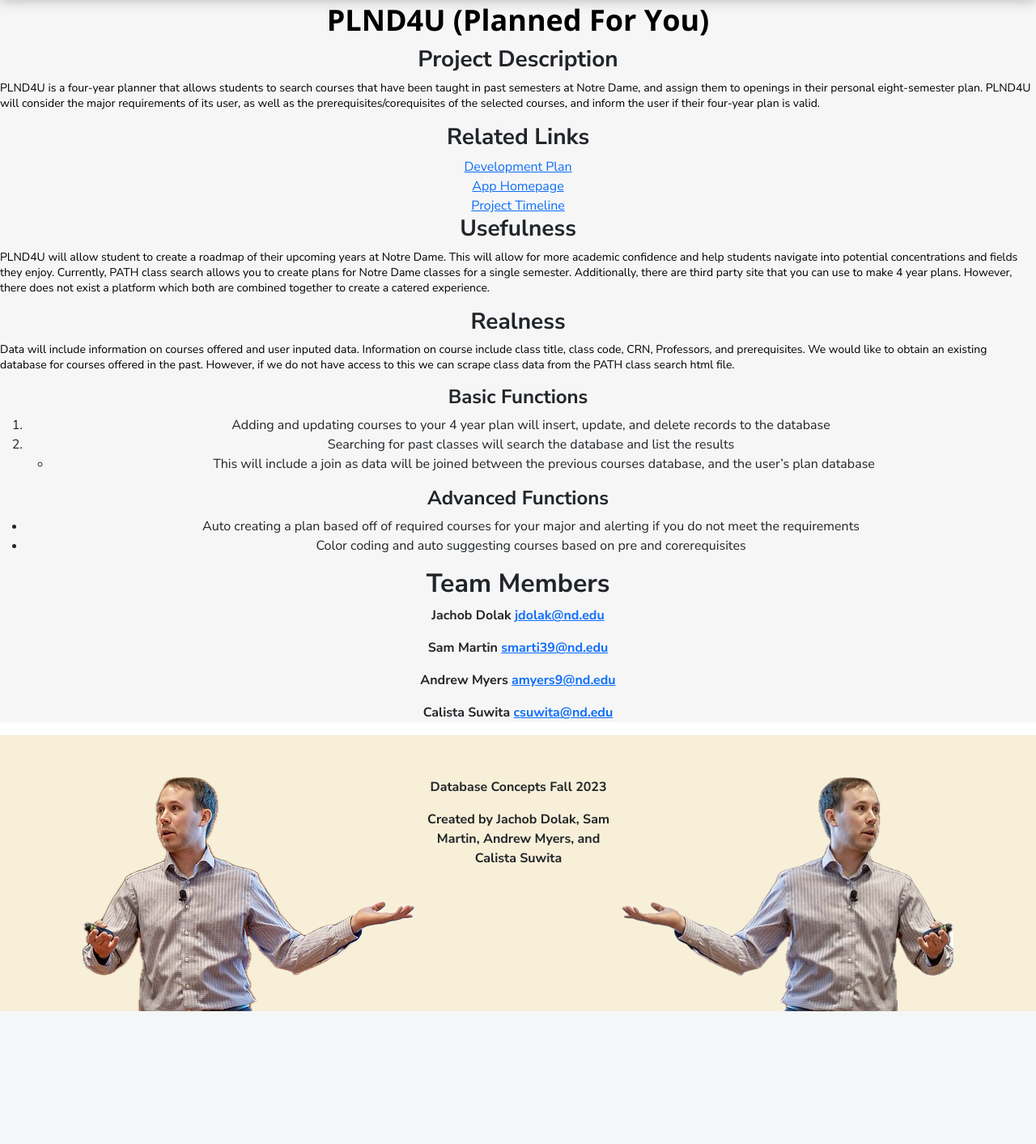
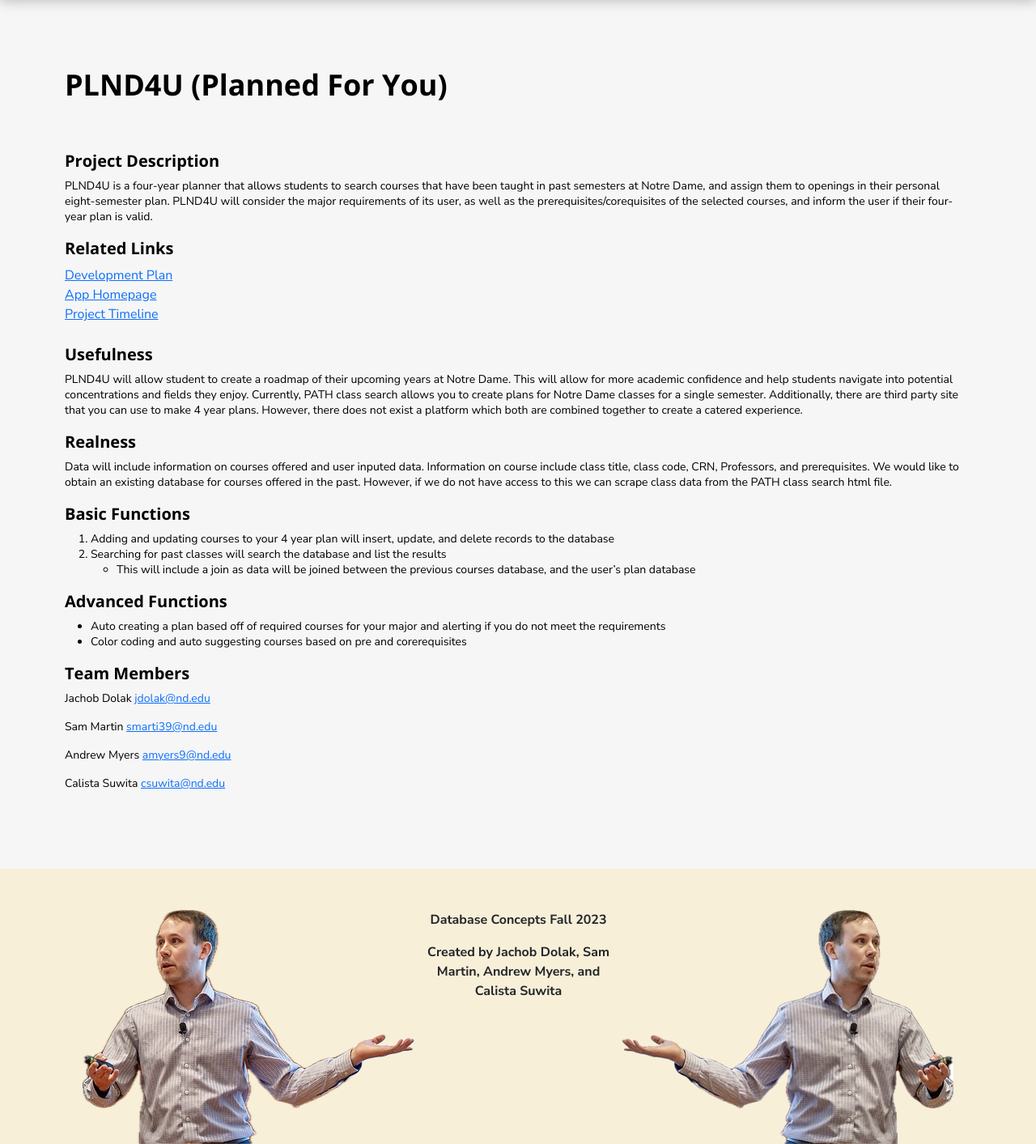
Before and after one commit to jdolak/plnd4u, a Flask app: page /about in a window 1280 px wide. Shown: the part 88-1501 px from the top of the page at 81% size. Before the commit the page ends 1337 px from the top, so only its background shows below. Run offline with Flask 3, Linux system fonts and the light colour scheme; parts of the project's set-up code (start-up, migrations or seed data) failed here and were passed over.

Commit message:
about page edits

```diff
--- a/static/css/styles.css
+++ b/static/css/styles.css
@@ -154,10 +154,22 @@
 
 .about-container {
     gap: 24px;
+    align-items: flex-start;
+    padding: 80px;
+    text-align: left;
 }
 
 .about-container-2 {
     gap: 16px;
+}
+
+.team-members {
+    color: black;
+    font-family: Nunito Sans;
+    font-size: 14px;
+    font-style: normal;
+    font-weight: 400;
+    line-height: normal;
 }
 
 /* Register */
--- a/templates/about.html
+++ b/templates/about.html
@@ -6,10 +6,13 @@
 
     <section class="page-section">
         <div class="about-container">
-            <h1  class="page-heading" id="plnd4u-planned-for-you">PLND4U (Planned For You)</h1>
+            <h1 class="page-heading" id="plnd4u-planned-for-you">PLND4U (Planned For You)</h1>
+
+            <br>
+            <br>
 
             <div class="about-container-2">
-                <h3 id="project-description">Project Description</h3>
+                <h3 class="class-heading" id="project-description">Project Description</h3>
 
                 <p class="normal-text">PLND4U is a four-year planner that allows students to search courses
                 that have been taught in past semesters at Notre Dame, and assign them
@@ -21,14 +24,15 @@
 
 
             <div class="about-container-2">
-                <h3 id="Related Links">Related Links</h3>
+                <h3 class="class-heading" id="Related Links">Related Links</h3>
                 <a href="/devplan">Development Plan</a> <br>
                 <a href="/home">App Homepage</a> <br>
                 <a href="https://github.com/users/jdolak/projects/2">Project Timeline</a>
             </div>
+            <br>
 
             <div class="about-container-2">
-                <h3 id="usefulness">Usefulness</h3>
+                <h3 class="class-heading" id="usefulness">Usefulness</h3>
 
                 <p class="normal-text">PLND4U will allow student to create a roadmap of their upcoming years
                 at Notre Dame. This will allow for more academic confidence and help
@@ -41,7 +45,7 @@
             </div>
 
             <div class="about-container-2">
-                <h3 id="realness">Realness</h3>
+                <h3  class="class-heading" id="realness">Realness</h3>
 
                 <p class="normal-text">Data will include information on courses offered and user inputed
                 data. Information on course include class title, class code, CRN,
@@ -52,41 +56,40 @@
             </div>
 
             <div class="about-container-2">
-                <h4 id="basic-functions">Basic Functions</h4>
+                <h2 class="class-heading" id="basic-functions">Basic Functions</h4>
 
                 <ol type="1">
-                <li>Adding and updating courses to your 4 year plan will insert, update,
+                <li class="normal-text">Adding and updating courses to your 4 year plan will insert, update,
                 and delete records to the database</li>
-                <li>Searching for past classes will search the database and list the
+                <li class="normal-text">Searching for past classes will search the database and list the
                 results
                 <ul>
-                <li>This will include a join as data will be joined between the previous
+                <li class="normal-text">This will include a join as data will be joined between the previous
                 courses database, and the user’s plan database</li>
                 </ul></li>
                 </ol>
 
-                <h4 id="advanced-functions">Advanced Functions</h4>
+                <h4 class="class-heading" id="advanced-functions">Advanced Functions</h4>
 
                 <ul>
-                <li>Auto creating a plan based off of required courses for your major
+                <li class="normal-text">Auto creating a plan based off of required courses for your major
                 and alerting if you do not meet the requirements</li>
-                <li>Color coding and auto suggesting courses based on pre and
+                <li class="normal-text">Color coding and auto suggesting courses based on pre and
                 corerequisites</li>
                 </ul>
             </div>
 
             <div class="about-container-2">
-                <h2 id="team-members">Team Members</h2>
+                <h2 class="class-heading" id="team-members">Team Members</h2>
 
-                <p>Jachob Dolak <a href="mailto:jdolak@nd.edu"
+                <p class="normal-text">Jachob Dolak <a href="mailto:jdolak@nd.edu"
                 class="email">jdolak@nd.edu</a></p>
-                <p>Sam Martin <a href="mailto:smarti39@nd.edu"
+                <p class="normal-text">Sam Martin <a href="mailto:smarti39@nd.edu"
                 class="email">smarti39@nd.edu</a></p>
-                <p>Andrew Myers <a href="mailto:amyers9@nd.edu"
+                <p class="normal-text">Andrew Myers <a href="mailto:amyers9@nd.edu"
                 class="email">amyers9@nd.edu</a></p>
-                <p>Calista Suwita <a href="mailto:csuwita@nd.edu"
+                <p class="normal-text">Calista Suwita <a href="mailto:csuwita@nd.edu"
                 class="email">csuwita@nd.edu</a></p>
-
             </div>
         </div>
     </section>
```
